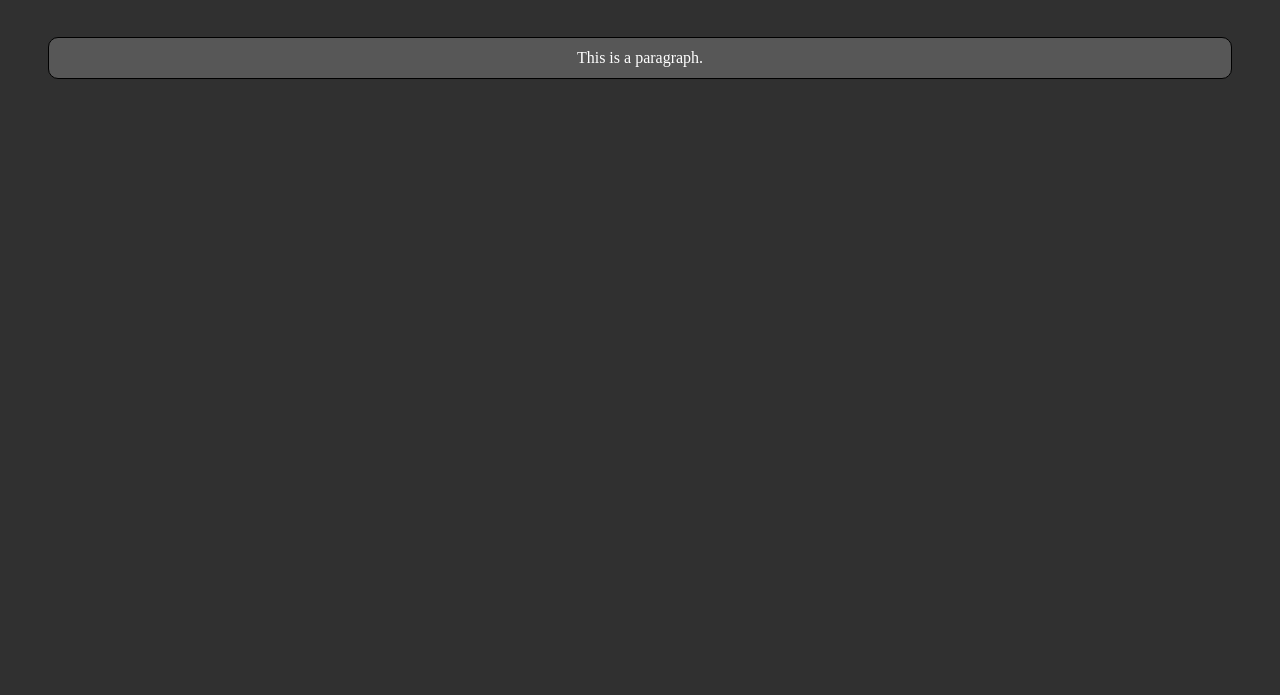
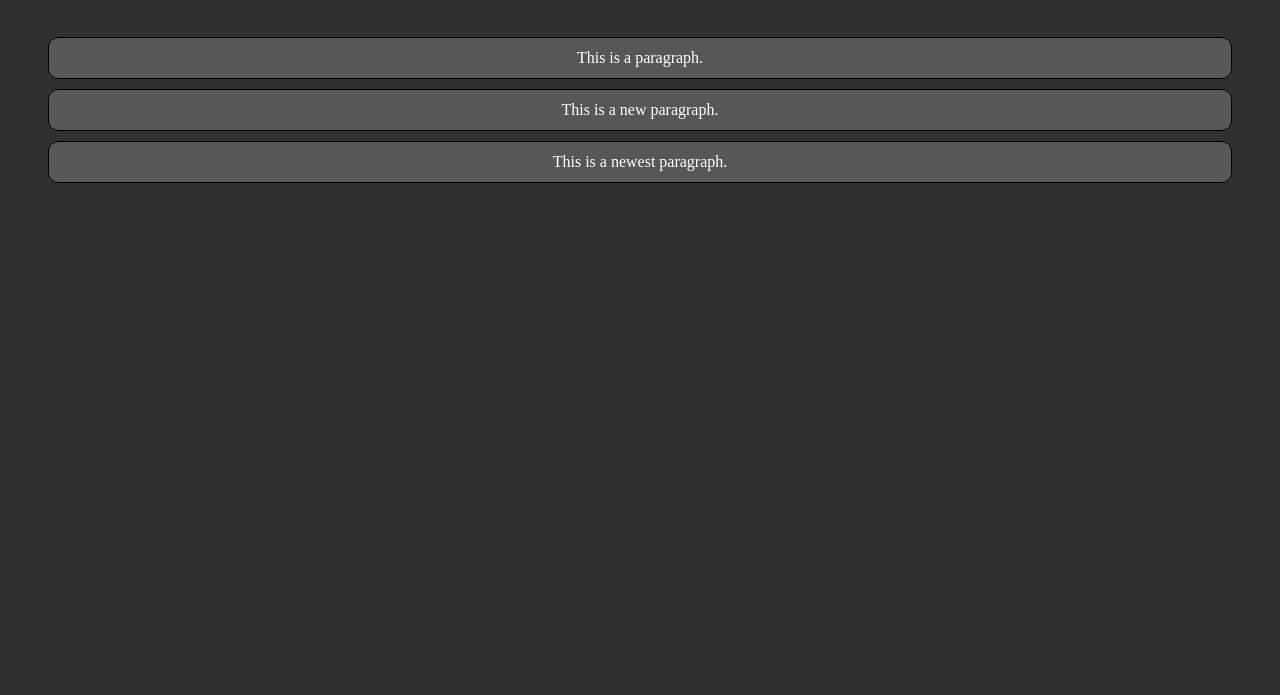
Before and after one commit to AiriinaX/DialogsAB_JS, a plain HTML site: page Class_03/index.html in a window 1280 px wide. Shown: the part 105-800 px from the top of the page. Drawn offline with Linux system fonts and the light colour scheme.

Commit message:
Update index.html

```diff
--- a/Class_03/index.html
+++ b/Class_03/index.html
@@ -2,7 +2,11 @@
 <!DOCTYPE html>
 <html>
 <head>
+<!-- <link rel="stylesheet" href="/Users/irina/Downloads/DialogsAB/DialogsAB_JS/Class_03/styles/mystyle.css"> -->
+<!-- <link rel="stylesheet" href="Class_03/styles/mystyle.css"> -->
 <link rel="stylesheet" href="./styles/mystyle.css">
+<!-- <link rel="stylesheet" href="/Users/irina/Downloads/DialogsAB/DialogsAB_JS/Class_03/styles/mystyle.css"> -->
+<!-- <link rel="stylesheet" href="https://e-vide.dialogs-ab.lv/theme/yui_combo.php?rollup/3.17.2/yui-moodlesimple-min.css"> -->
 
 </head>
 
@@ -10,6 +14,10 @@
 
 <h1>This is a heading</h1>
 <p>This is a paragraph.</p>
+<p>This is a new paragraph.</p>
+<p>This is a newest paragraph.</p>
+
+<script> console.log("Hello World!"); </script>
 
 </body>
 </html>
```
